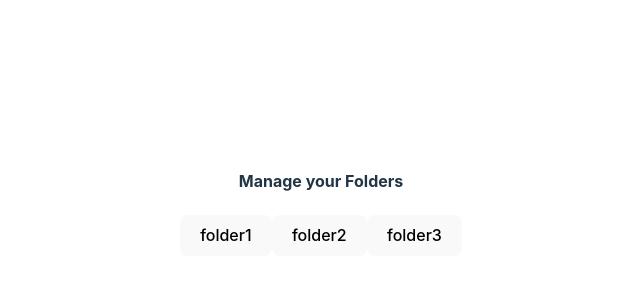
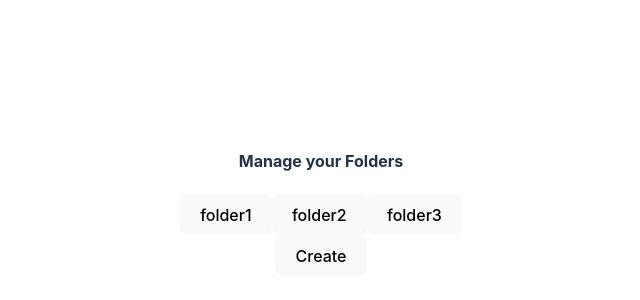
Before and after one commit to h-zahar/foldio-react, a React (Vite) app: page / in a window 1280 px wide. Shown: the part 198-498 px from the top of the page, without its empty margins (319-959 px from the left). Built offline with nearby package versions, Linux system fonts and the light colour scheme.

Commit message:
Created Create Button

```diff
--- a/src/App.jsx
+++ b/src/App.jsx
@@ -27,6 +27,9 @@ function App() {
         handleNavigation={handleNavigation}
         renderedFolders={renderedFolders}
       />
+      <br />
+      {/* create btn */}
+      <button className="create-btn">Create</button>
     </>
   );
 }
```
